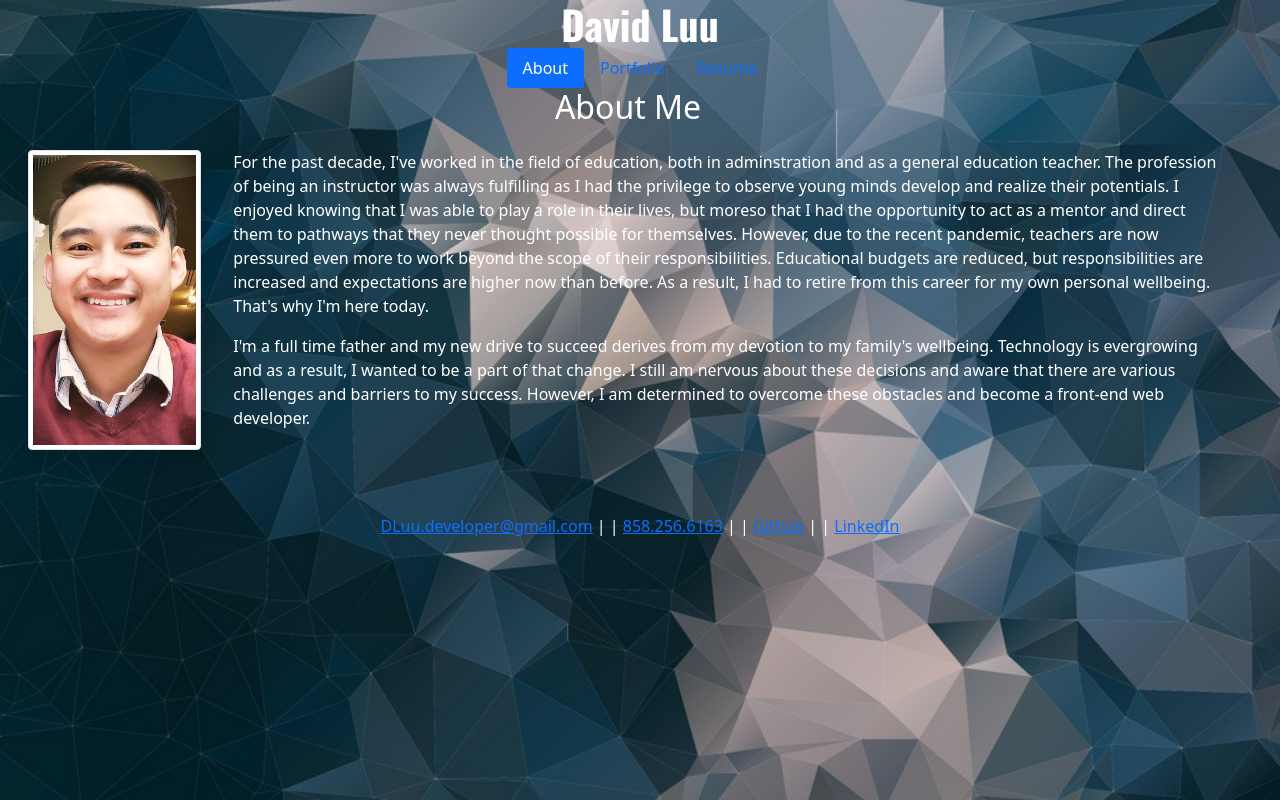
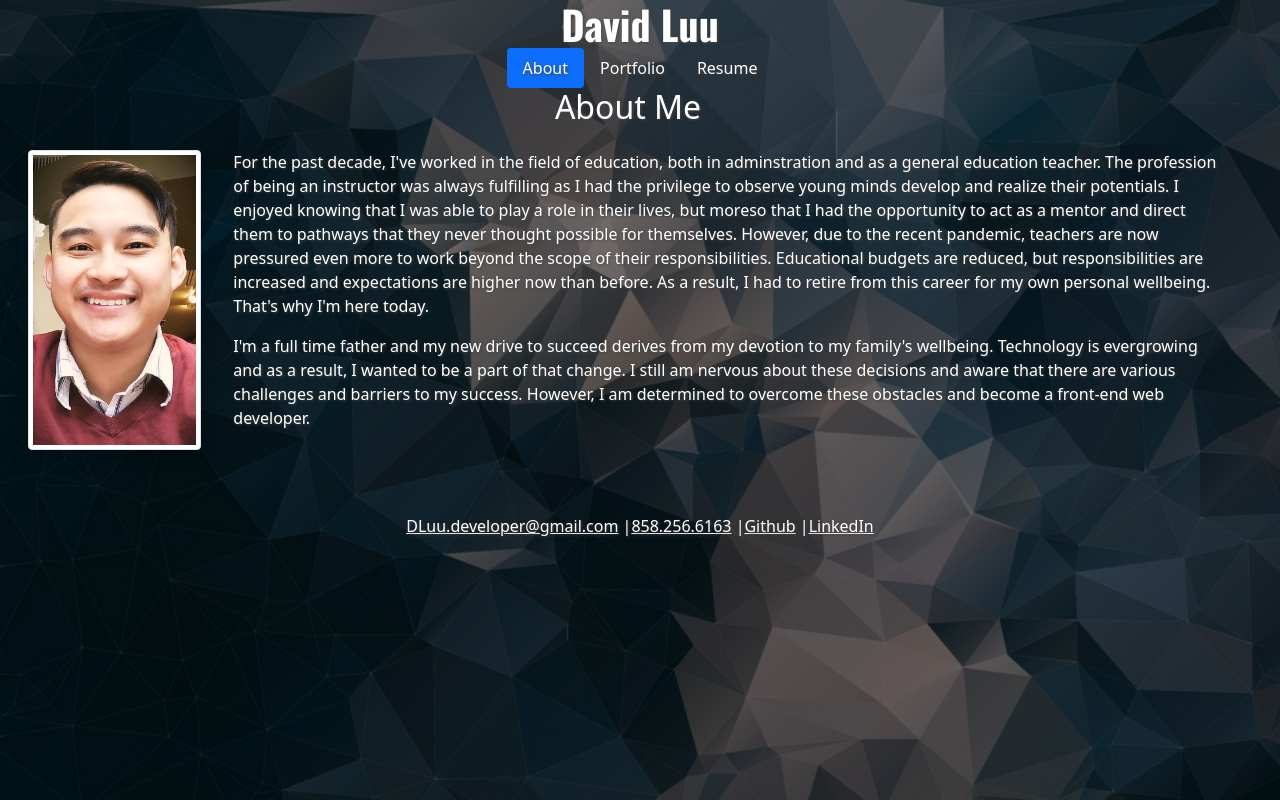
Before and after one commit to MaestroLuu/DLuu-React-Portfolio, a React (Create React App) app: page / in a window 1280 px wide. Built offline with nearby package versions, Linux system fonts and the light colour scheme.

Commit message:
updated styling for bg

```diff
--- a/src/App.css
+++ b/src/App.css
@@ -1,9 +1,10 @@
 * {
     color: #fff;
+    text-shadow: 1px 1px 3px #444;
 }
 
 body {
-    background-image: url('background.jpg');
+    background-image: linear-gradient(rgba(0,0,0,.5) ,rgba(0,0,0,.5)), url('background.jpg');
     width: 100%;
     height: 200px;
     background-size: cover;
--- a/src/components/NavBar.js
+++ b/src/components/NavBar.js
@@ -5,6 +5,9 @@ const styles = {
     fontFamily: 'Oswald, sans-serif',
     fontWeight: 'bold'
   },
+  fontColor: {
+    color: '#fff',
+  }
 };
 
 function NavBar({ currentPage, handlePageChange }) {
@@ -17,6 +20,7 @@ function NavBar({ currentPage, handlePageChange }) {
             href="#about"
             onClick={() => handlePageChange('About')}
             className={currentPage === 'About' ? 'nav-link active' : 'nav-link '}
+            style={styles.fontColor}
           >
             About
           </a>
@@ -26,6 +30,7 @@ function NavBar({ currentPage, handlePageChange }) {
             href="#portfolio"
             onClick={() => handlePageChange('Portfolio')}
             className={currentPage === 'Portfolio' ? 'nav-link active' : 'nav-link'}
+            style={styles.fontColor}
           >
             Portfolio
           </a>
@@ -35,6 +40,7 @@ function NavBar({ currentPage, handlePageChange }) {
             href="#resume"
             onClick={() => handlePageChange('Resume')}
             className={currentPage === 'Resume' ? 'nav-link active' : 'nav-link'}
+            style={styles.fontColor}
           >
             Resume
           </a>
--- a/src/components/PortfolioContainer.js
+++ b/src/components/PortfolioContainer.js
@@ -4,6 +4,11 @@ import About from "./pages/About";
 import Portfolio from "./pages/Portfolio/Portfolio";
 import Resume from "./pages/Resume";
 
+const styles = {
+  fontColor: {
+    color: '#fff',
+  }
+};
 
 export default function PortfolioContainer() {
   const [currentPage, setCurrentPage] = useState("About");
@@ -27,10 +32,10 @@ export default function PortfolioContainer() {
       <NavBar currentPage={currentPage} handlePageChange={handlePageChange} />
       {renderPage()}
       <footer className="text-center">
-        <a href="mailto: DLuu.developer@gmail.com">DLuu.developer@gmail.com</a> |
-        | <a href="tel:858-256-6163">858.256.6163</a> |
-        | <a href="https://github.com/MaestroLuu">Github</a> |
-        | <a href="https://www.linkedin.com/in/david-luu-developer/">LinkedIn</a>
+        <a style={styles.fontColor} href="mailto: DLuu.developer@gmail.com">DLuu.developer@gmail.com</a> |
+        <a style={styles.fontColor} href="tel:858-256-6163">858.256.6163</a> |
+        <a style={styles.fontColor} href="https://github.com/MaestroLuu">Github</a> |
+        <a style={styles.fontColor} href="https://www.linkedin.com/in/david-luu-developer/">LinkedIn</a>
       </footer>
     </div>
   );
--- a/src/components/pages/Resume/Resume.js
+++ b/src/components/pages/Resume/Resume.js
@@ -1,42 +1,20 @@
 import React from "react";
 import UpdatedResume from "./resume.pdf";
+import ResumeImg from "./resumeImg.png";
+
+const styles = {
+  img: {
+    width: "700px",
+  },
+};
 
 export default function Resume() {
   return (
     <div className="d-flex justify-content-center">
-      <h2>Resume</h2>
-      <a href={UpdatedResume} download>
-        Download Resume
-      </a>
-      <div>
-        <ul>
-          <li>HTML5</li>
-          <li>CSS3</li>
-          <li>Javascript ES6+</li>
-          <li>JQuery</li>
-          <li>TypeScript</li>
-          <li>React</li>
-          <li>Bootstrap</li>
-          <li>MUI</li>
-          <li>MySQL</li>
-          <li>Sequelize</li>
-          <li>NoSQL</li>
-          <li>MongoDB</li>
-          <li>Mongoose</li>
-        </ul>
-      </div>
-      <div>
-        <ul>
-          <li>Express</li>
-          <li>NodeJS</li>
-          <li>Handlebars</li>
-          <li>Inquirer</li>
-          <li>Insomnia</li>
-          <li>Apollo Sandbox</li>
-          <li>Postman</li>
-          <li>GraphQL</li>
-          <li>Jest</li>
-        </ul>
+      <div className="my-4">
+        <a href={UpdatedResume} download>
+          <img src={ResumeImg} style={styles.img} alt="Resume" />
+        </a>
       </div>
     </div>
   );
```
Also changed, not shown: src/components/pages/Resume/resumeImg.png (added).
